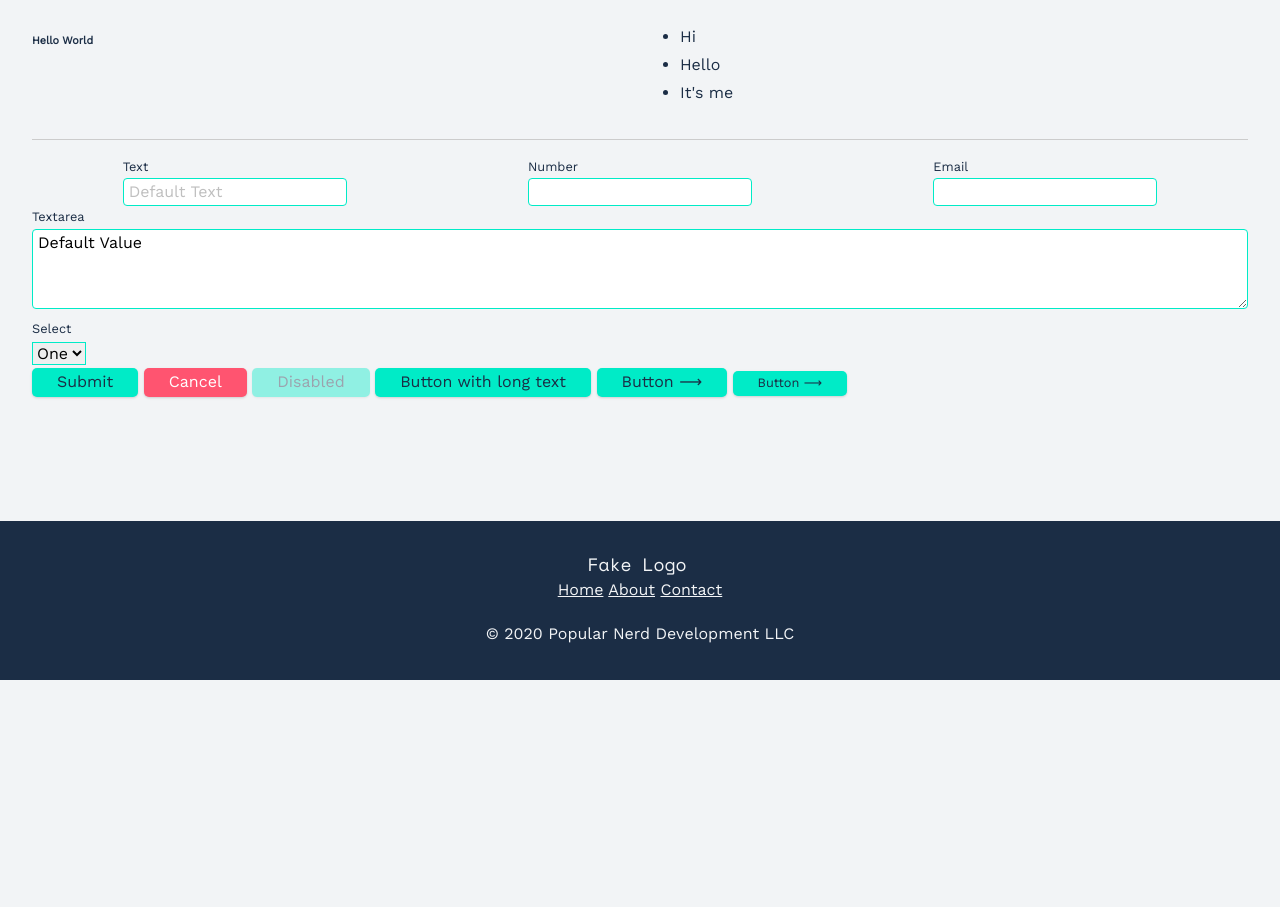
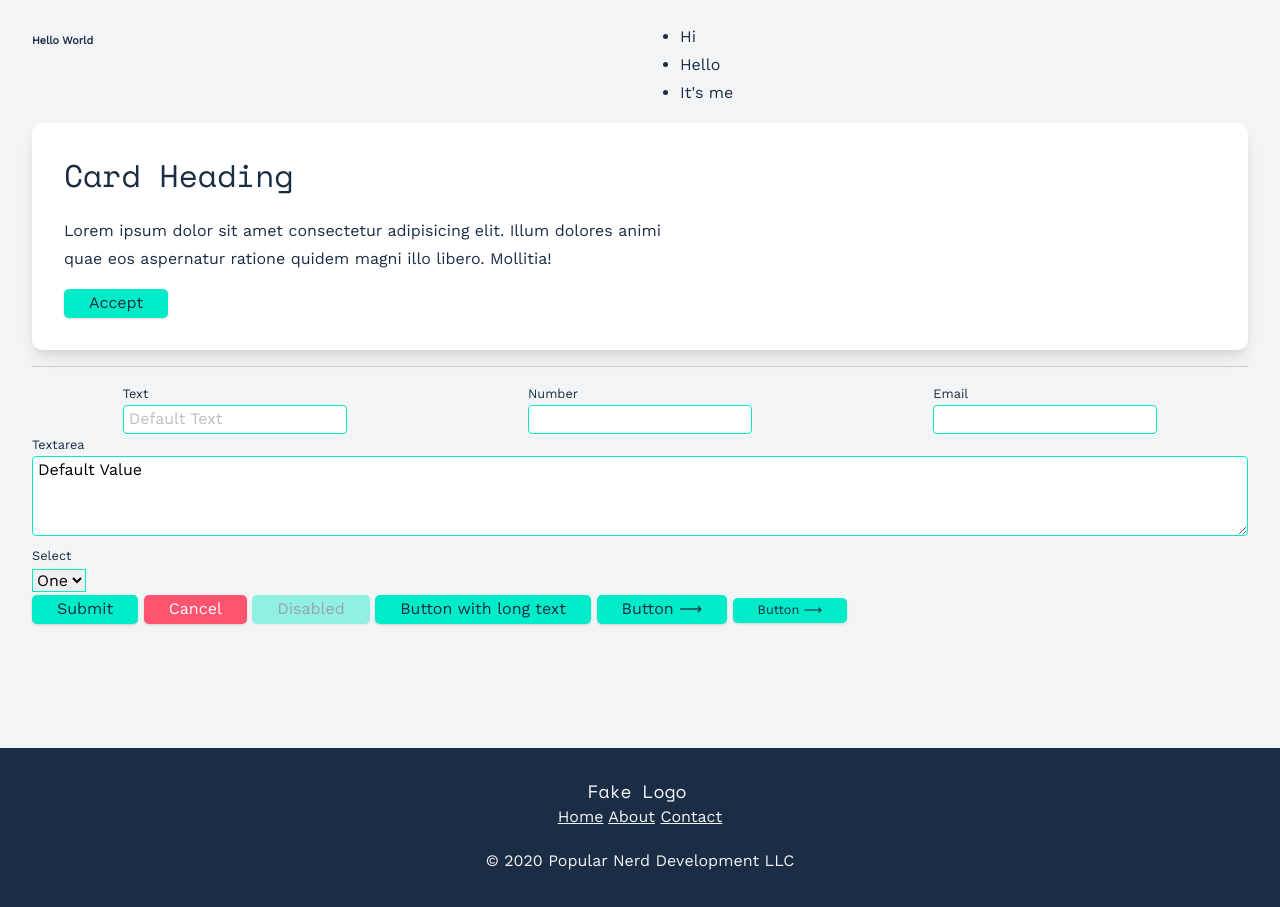
Before and after one commit to TheNootLinja/Popular-Nerd-Design-System, a website built with Parcel: page index.html in a window 1280 px wide. Shown: the part 980-1887 px from the top of the page. Before the commit the page ends 1660 px from the top, so only its background shows below. Built offline with nearby package versions, Linux system fonts and the light colour scheme.

Commit message:
Add card to example page, and default stylings for said card

```diff
--- a/css/style.css
+++ b/css/style.css
@@ -8,6 +8,7 @@
   --darkBlue: #00214d;
   --grey: #bfbfbf;
   --lightGrey: #f2f4f6;
+  --white: #fff;
 
   /* Define the colors intentions */
   --primary: var(--green);
@@ -15,6 +16,7 @@
   --background: var(--lightGrey);
   --textColor: var(--black);
   --lineColor: var(--green);
+  --cardBg: var(--white);
 
   /* styles */
   --line: solid 1px var(--lineColor);
@@ -42,6 +44,9 @@
   /* Positioning */
   --containerPadding: 2.5%;
   --headerHeight: 3rem;
+
+  /* Misc */
+  --borderRadius: 10px;
 }
 
 /* From Type Scale */
@@ -170,7 +175,7 @@ small,
 blockquote {
   margin: 2px;
   padding: 2em;
-  background: white;
+  background: var(--cardBg);
   box-shadow: var(--level-3);
 }
 
@@ -281,3 +286,18 @@ button.small {
   margin: 0;
   padding-right: 6px;
 }
+
+.card {
+  padding: 2em;
+  background: var(--cardBg);
+  box-shadow: var(--level-3);
+  border-radius: var(--borderRadius);
+}
+
+.card > *:first-child {
+  margin-top: 0;
+}
+
+.card > *:last-child {
+  margin-bottom: 0;
+}
--- a/index.html
+++ b/index.html
@@ -68,7 +68,16 @@
       <li>It's me</li>
     </ul>
   </div>
-<hr>
+
+  <div class="card">
+    <h3>Card Heading</h3>
+    <p>Lorem ipsum dolor sit amet consectetur adipisicing elit. Illum dolores animi quae
+      eos aspernatur ratione quidem magni illo libero. Mollitia!</p>
+      <button>Accept</button>
+    </div>
+
+    <hr>
+
   <form>
     <div class="flex flex-around">
     <div><label for="text">Text</label><input placeholder="Default Text" id="text" type="text"></div>
@@ -90,8 +99,10 @@
     <button>Button &xrarr;</button>
     <button class="small">Button &xrarr;</button>
   </form>
+
   <br>
 </main>
+
 <footer>
   <nav>
     <h3 class="fake-logo">Fake Logo</h3>
@@ -101,6 +112,7 @@
   </nav>
   <p>&copy; 2020 Popular Nerd Development LLC</p>
 </footer>
+
 <script src="js/vendor/modernizr-3.11.2.min.js"></script>
 <script src="js/plugins.js"></script>
   <script src="js/main.js"></script>
```
